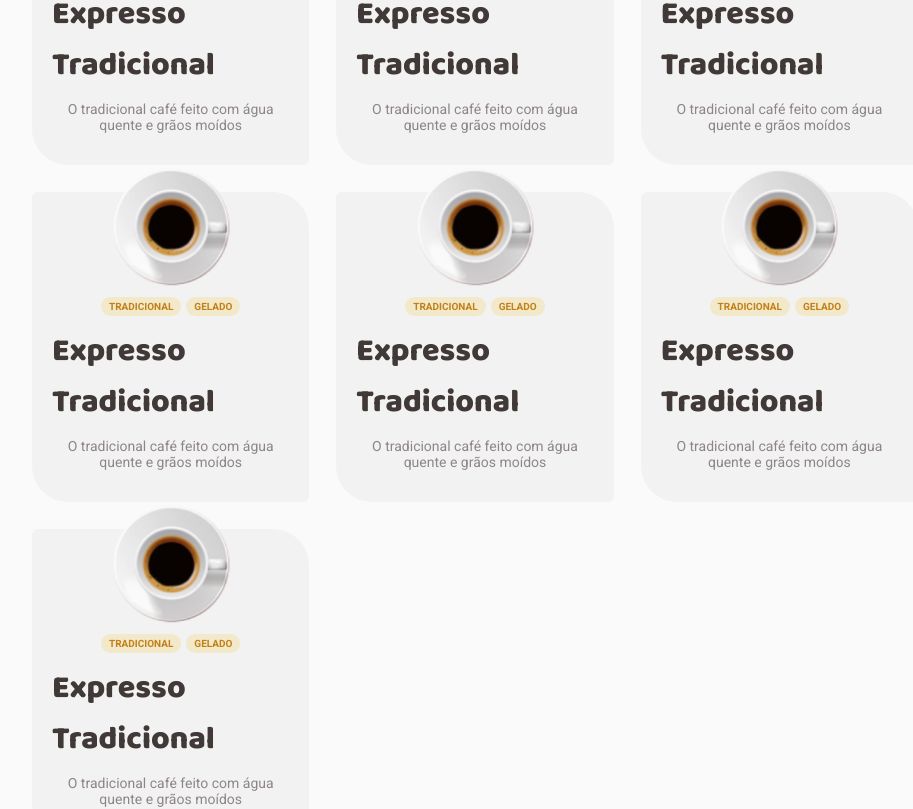
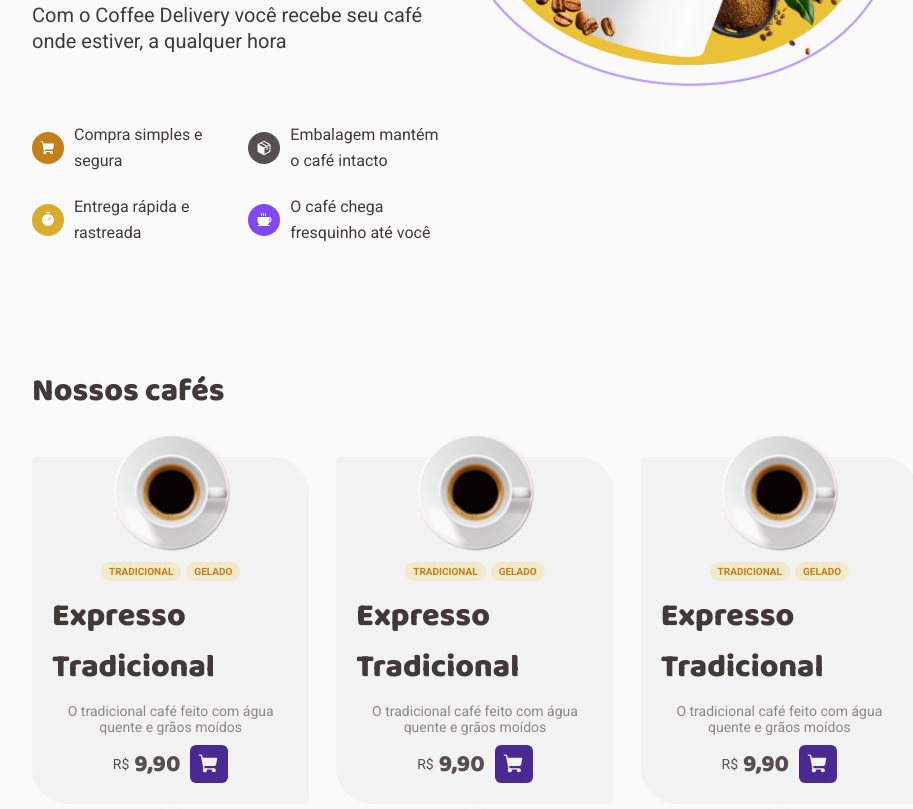
Before and after one commit to caio-cesar/coffee-delivery, a React (Vite) app: page / in a window 1280 px wide. Shown: the part 460-1269 px from the top of the page, without its empty margins (165-1078 px from the left). Built offline with nearby package versions, Linux system fonts and the light colour scheme.

Commit message:
Coffee Box

```diff
--- a/src/pages/home/Home.tsx
+++ b/src/pages/home/Home.tsx
@@ -4,7 +4,7 @@ import { Products } from "./components/products";
 export function Home() {
     return (
     <main>
-        {/* <Intro /> */}
+    <Intro />
         <Products />
     </main>)
 }
--- a/src/pages/home/components/coffee-card/CoffeeCard.tsx
+++ b/src/pages/home/components/coffee-card/CoffeeCard.tsx
@@ -1,10 +1,16 @@
 import {
-    AddToCartContainer,
+    BuyContainer,
+    PriceContainer,
     CoffeCardContainer,
     CoffeeBox,
+    Currency,
+    Price,
     Tag,
-    TagContainer
+    TagContainer,
+    ShoppingCartButton
 } from "./coffee-card.styles";
+
+import { ShoppingCart } from 'phosphor-react';
 
 import expresso from '../../../../assets/expresso.svg';
 
@@ -22,9 +28,17 @@ export function CoffeeCard() {
                 <h1>Expresso Tradicional</h1>
                 <p>O tradicional café feito com água quente e grãos moídos</p>
 
-                <AddToCartContainer>
-
-                </AddToCartContainer>
+                <BuyContainer>
+                    <PriceContainer>
+                        <Currency>R$</Currency>
+                        <Price>9,90</Price>
+                    </PriceContainer>
+                    <div>
+                    <ShoppingCartButton>
+                        <ShoppingCart weight="fill" size={22} />
+                    </ShoppingCartButton>
+                    </div>
+                </BuyContainer>
             </CoffeeBox>
         </CoffeCardContainer>
     )
--- a/src/pages/home/components/coffee-card/coffee-card.styles.ts
+++ b/src/pages/home/components/coffee-card/coffee-card.styles.ts
@@ -51,6 +51,36 @@ export const Tag = styled.div`
     color: ${props => props.theme["yellow-dark"]};
 `
 
-export const AddToCartContainer = styled.div`
+export const BuyContainer = styled.div`
     display: flex;
+    gap: 1rem;
 `
+export const PriceContainer = styled.div`
+    display: flex;
+    align-items: center;
+    gap: 0.5rem;
+`
+
+export const Currency = styled.span`
+    font-size: 1.4rem;
+    color: ${props => props.theme["base-text"]};
+`
+
+export const Price = styled.span`
+    font-family: ${props => props.theme["font-header"]};
+    font-weight: 800;
+    font-size: 2.4rem;
+    color: ${props => props.theme["base-text"]};
+`
+
+export const ShoppingCartButton = styled.button`
+    background-color: ${props => props.theme["purple-dark"]};
+    padding: 0.8rem;
+    outline: none;
+    border-radius: 6px;
+    color: ${props => props.theme["base-card"]};
+    display: flex;
+    align-items: center;
+    justify-content: center;
+    cursor: pointer;
+`
```
